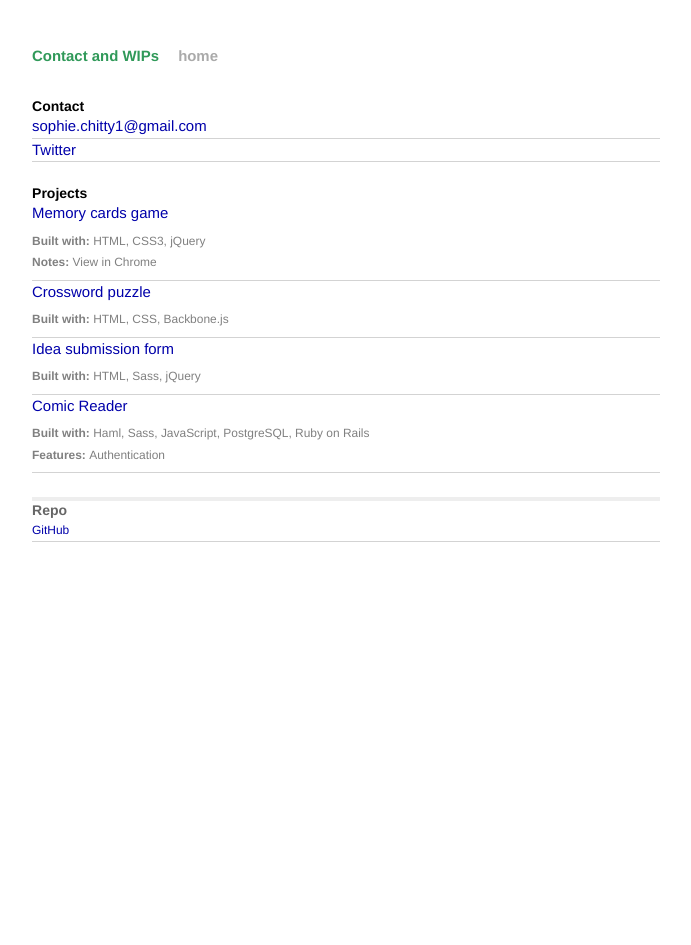
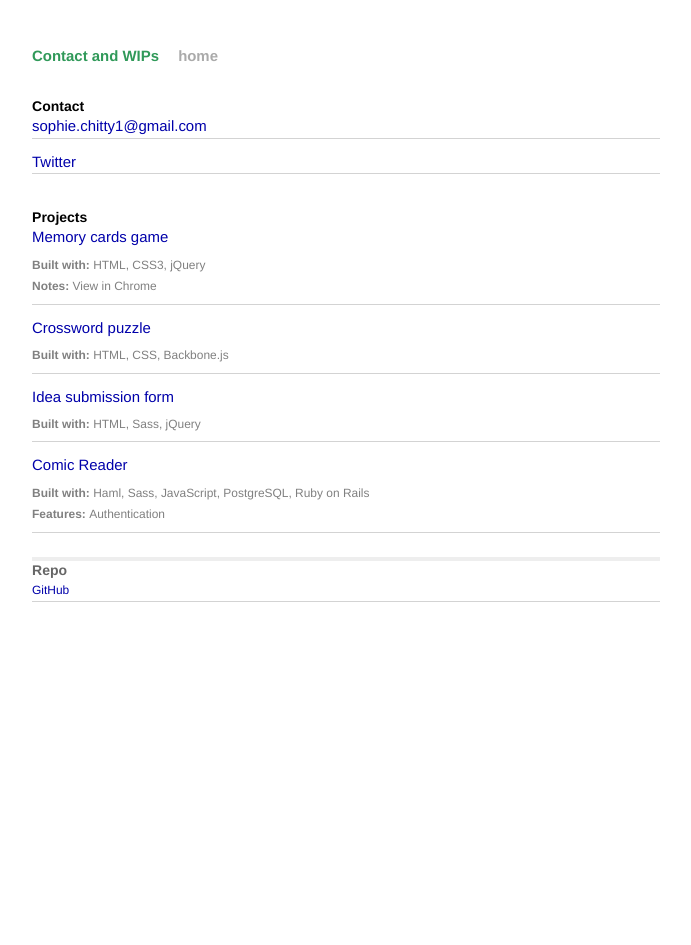
Before and after one commit to SophGits/sophgits.github.io, a Jekyll site: the page built from index.html, in a window 1280 px wide. Shown: the whole page, without its empty margins (294-985 px from the left). Built offline with Jekyll 4.4.1, drawn with Linux system fonts in a browser that asks for light colours; Markdown is read by kramdown in place of the engine named in the settings.

Commit message:
Play with gh-pages.

```diff
--- a/css/main.css
+++ b/css/main.css
@@ -50,6 +50,7 @@ p span{
 }
 li.links{
   border-bottom: 1px solid lightgray;
+  margin-bottom: 0.8em;
   list-style: none;
 }
 .posts {
```
